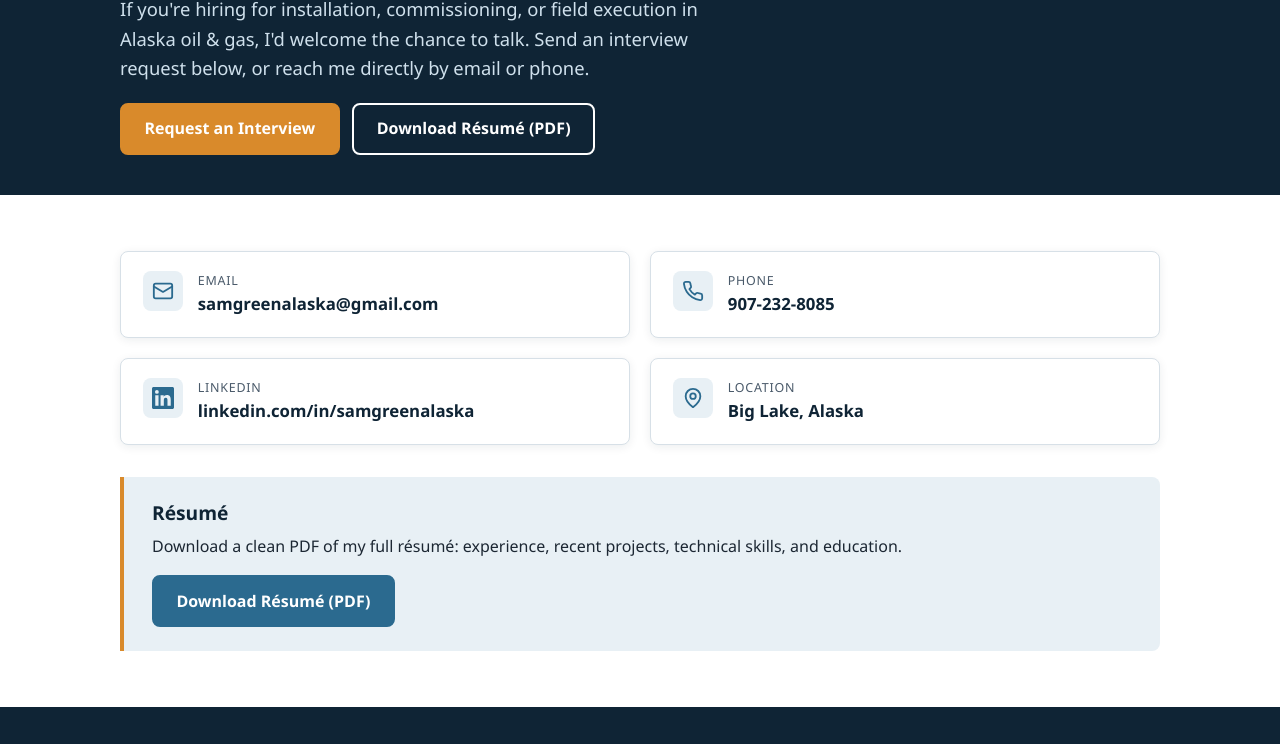
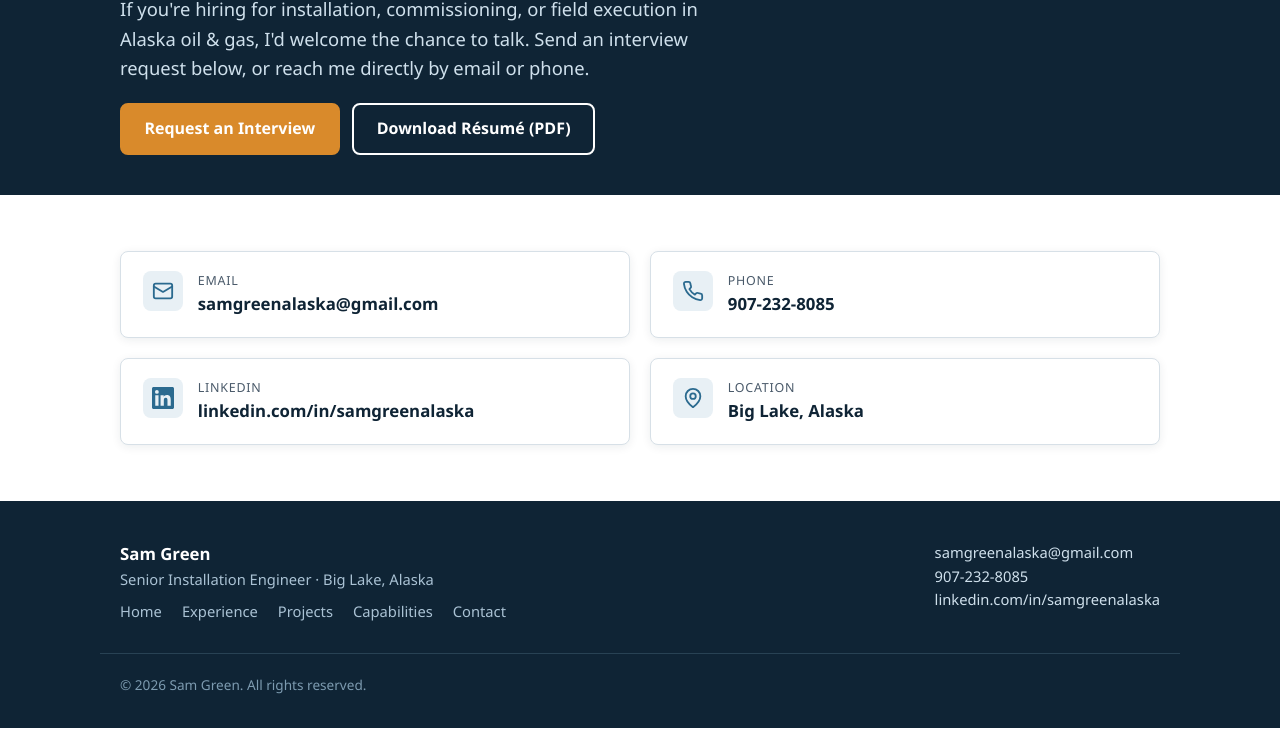
Before and after one commit to samgreenalaska/samgreenalaska.github.io, a plain HTML site: page contact.html in a window 1280 px wide. Shown: the part 191-935 px from the top of the page. Drawn offline with Linux system fonts and the light colour scheme.

Commit message:
made download resume consistent across pages, removed git for dummies section of README, added favicon

```diff
--- a/contact.html
+++ b/contact.html
@@ -3,6 +3,8 @@
 <head>
   <meta charset="UTF-8">
   <meta name="viewport" content="width=device-width, initial-scale=1.0">
+  <link rel="icon" href="/favicon.svg" type="image/svg+xml">
+  <link rel="icon" href="/favicon.ico" type="image/x-icon">
   <title>Contact | Sam Green, Senior Installation Engineer, Alaska</title>
   <meta name="description" content="Contact Sam Green, Senior Installation Engineer based in Big Lake, Alaska. Email samgreenalaska@gmail.com, call 907-232-8085, or connect on LinkedIn. Résumé available for download.">
   <link rel="stylesheet" href="css/style.css">
@@ -88,12 +90,6 @@
           </div>
 
         </div>
-
-        <div class="pitch" style="margin-top:2rem;">
-          <h3 class="mt-0">Résumé</h3>
-          <p>Download a clean PDF of my full résumé: experience, recent projects, technical skills, and education.</p>
-          <a class="btn btn--steel" href="assets/resume.pdf" download="Sam Green - Resume.pdf">Download Résumé (PDF)</a>
-        </div>
       </div>
     </section>
 
```
Also changed, not shown: capabilities.html (+2 -0 lines), experience.html (+2 -0 lines), index.html (+2 -0 lines), projects.html (+3 -1 lines), favicon.ico (added), favicon.svg (added), 1 other file.
